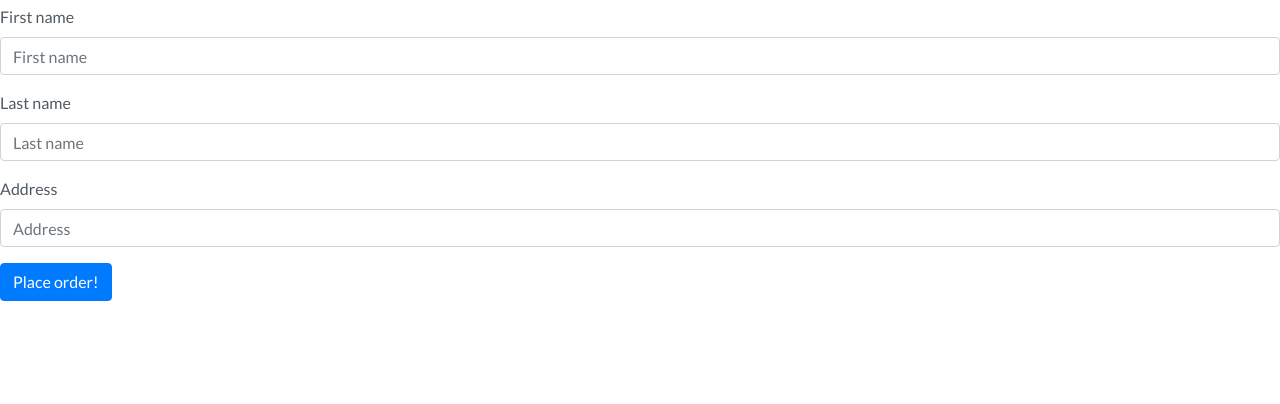
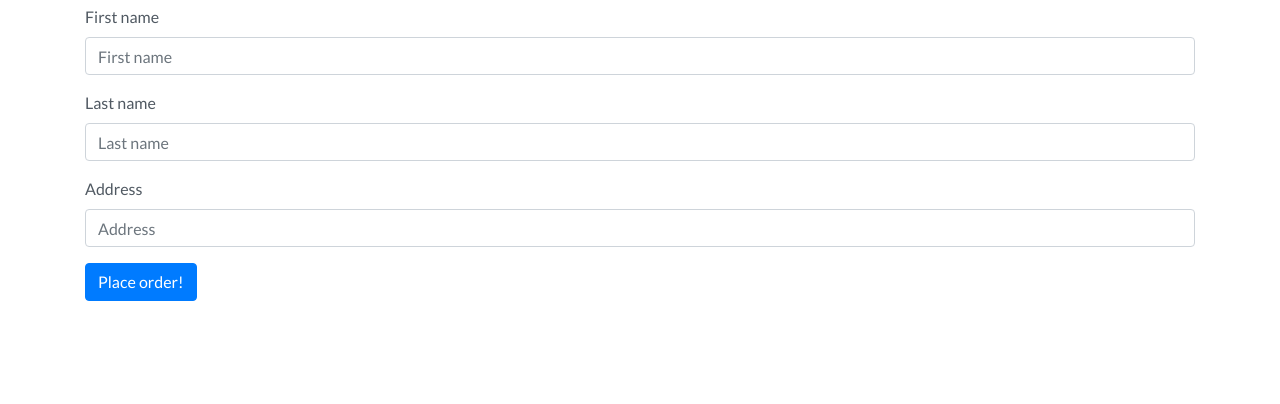
Before and after one commit to Lora2372/Matkasse, a plain HTML site: page details.html in a window 1280 px wide. Shown: the part 396-800 px from the top of the page. Drawn offline with Linux system fonts and the light colour scheme.

Commit message:
Final fix

```diff
--- a/details.html
+++ b/details.html
@@ -54,7 +54,7 @@
 </div>
 <!--- End home section-->
 
-<div class="everything">
+<div class="everything container">
 
     <div class="content" id="content">
         <div class="details-section">
```
